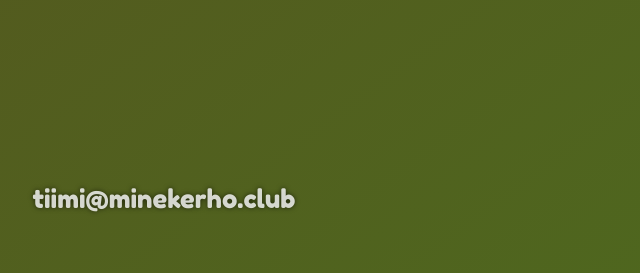
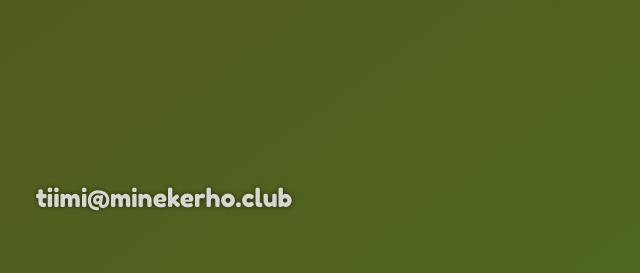
Before and after one commit to minekerho-club/minekerho.club, a plain HTML site: page index.html in a window 1280 px wide. Shown: the part 202-475 px from the top of the page, 476-1116 px from the left. Drawn offline with Linux system fonts and the light colour scheme.

Commit message:
Update index.html

```diff
--- a/index.html
+++ b/index.html
@@ -34,7 +34,7 @@ span {
 text-decoration: none;
 font-family:'Fredoka One', sans-serif;
 color:rgba(255,255,255,0.8);
-	    font-size: 2vw;
+	    font-size: 25px;
     text-shadow: 0 0 5px rgba(0,0,0,0.6);
 transition: color 0.2s;
 }
```
